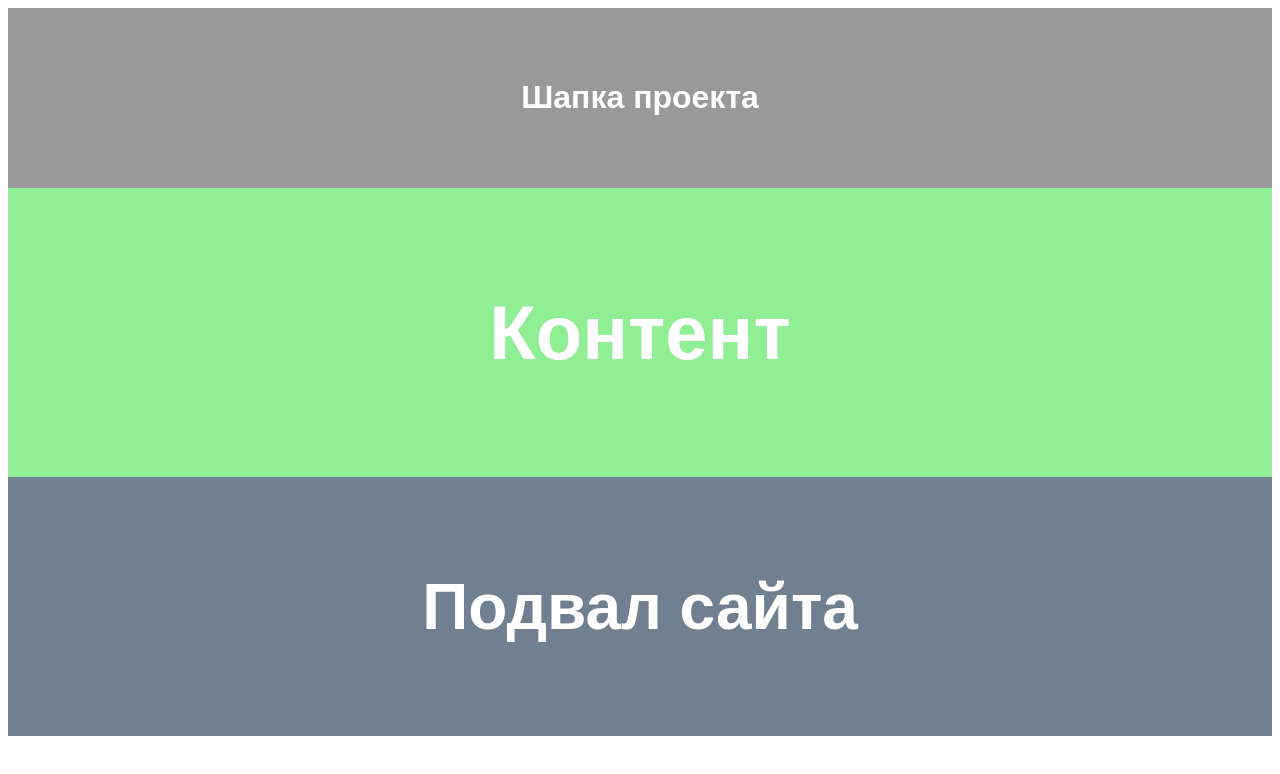
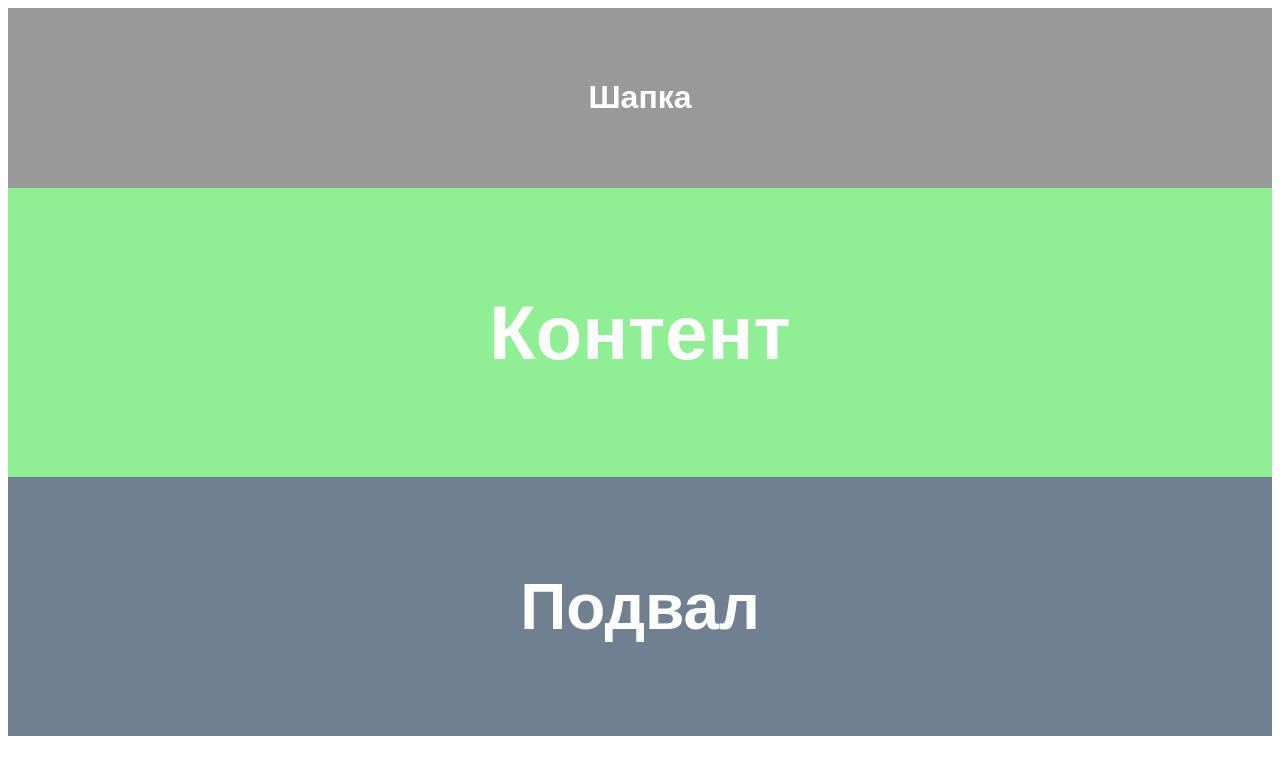
Before and after one commit to trikartem/git-lesson, a plain HTML site: page index.html in a window 1280 px wide. Drawn offline with Linux system fonts and the light colour scheme.

Commit message:
отредактировал главную страницу

```diff
--- a/index.html
+++ b/index.html
@@ -8,13 +8,13 @@
 </head>
 <body>
 	<header class="header">
-		<h1>Шапка проекта</h1>
+		<h1>Шапка</h1>
 	</header>
 	<main class="main">
 		<h1>Контент</h1>
 	</main>
 	<footer class="footer">
-		<h1>Подвал сайта</h1>
+		<h1>Подвал</h1>
 	</footer>
 </body>
 </html>
```
